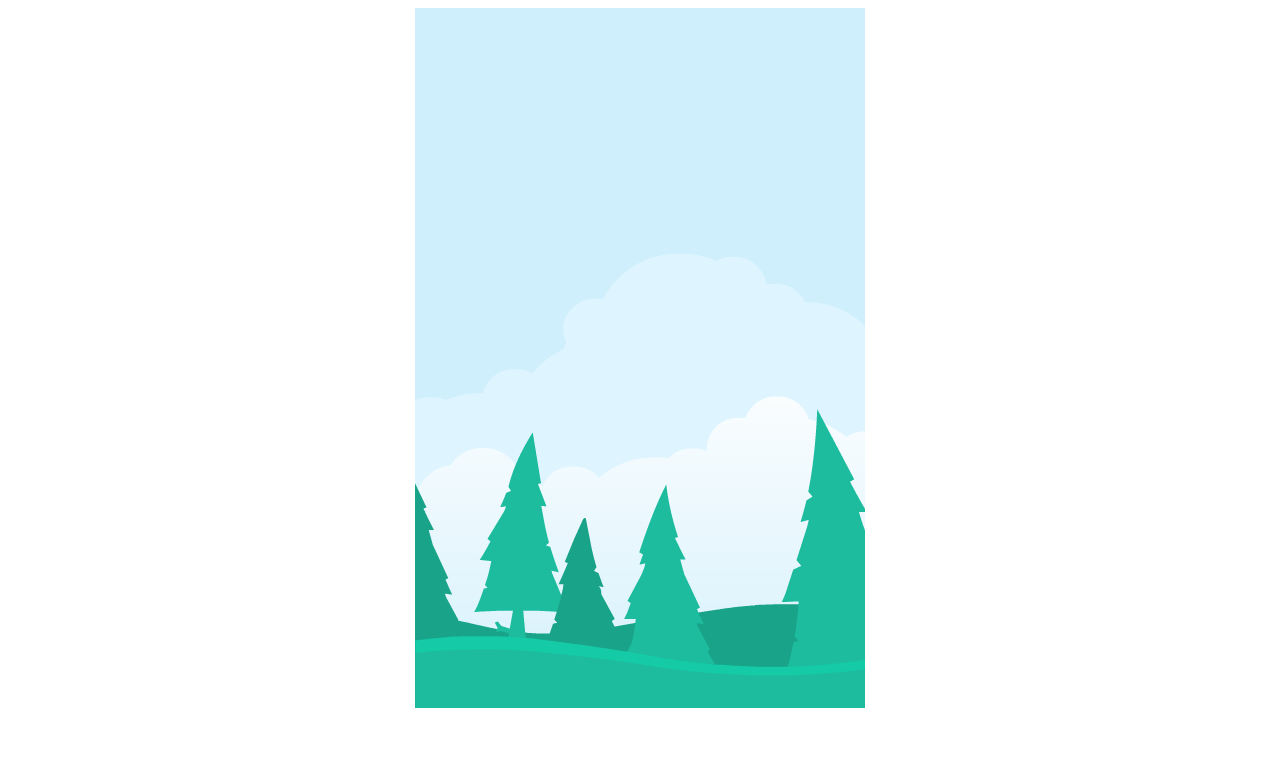
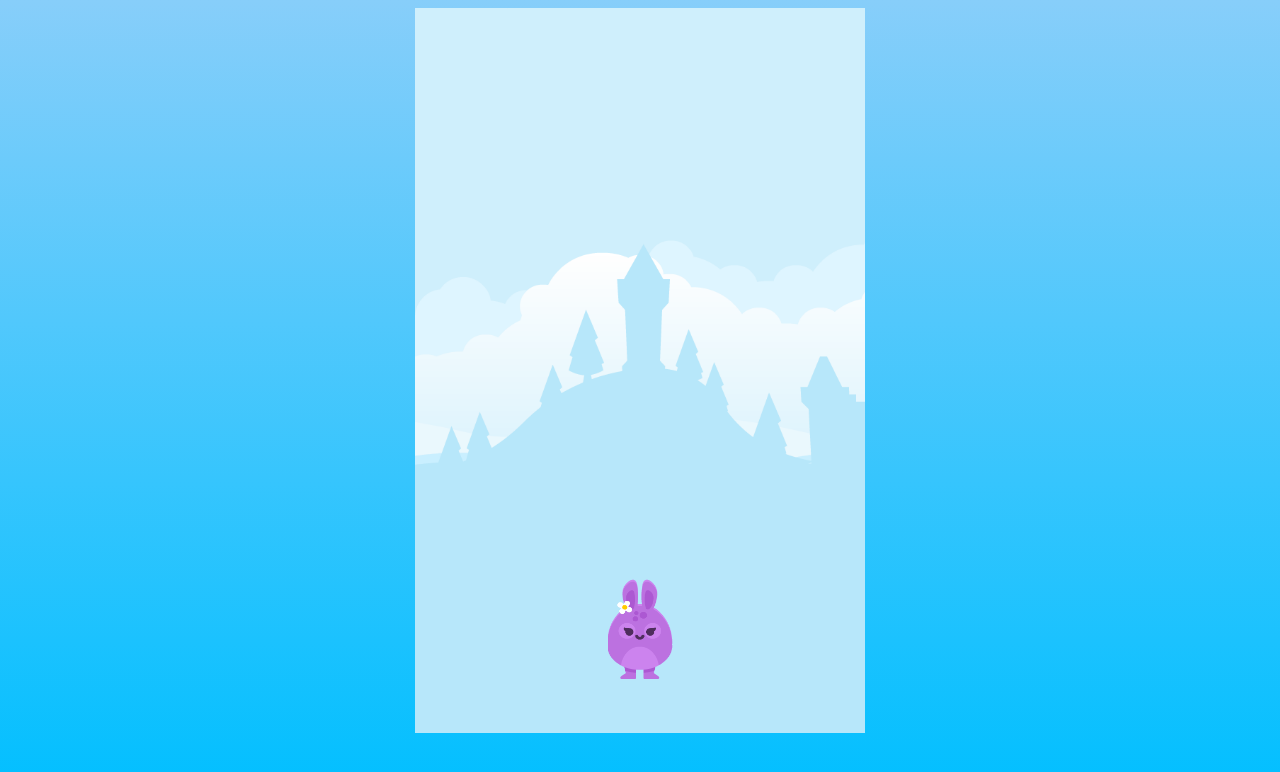
Before and after one commit to vvkapi/platform-jump, a plain HTML site: page index.html in a window 1280 px wide. Drawn offline with Linux system fonts and the light colour scheme.

Commit message:
add character & small fixes

```diff
--- a/platform-jump.css
+++ b/platform-jump.css
@@ -1,7 +1,9 @@
 body {
     text-align: center;
+    background: linear-gradient(to top, deepskyblue, lightskyblue) fixed;
 }
 
 #board {
-    background-image: url("backgroundColorForest.png");
+    background-image: url("backgroundCastles.png");
+    background-size: cover;
 }
--- a/platform-jump.js
+++ b/platform-jump.js
@@ -1,11 +1,36 @@
+//board
 let board;
 let boardWidth = 450;
-let boardHeight = 700;
+let boardHeight = 725;
 let context;
 
-window.onload = function() {
+//bunny
+let bunnyWidth = 65;
+let bunnyHeight = 100;
+let bunnyX =  boardWidth/2 - bunnyWidth/2;
+let bunnyY = boardHeight*6/7 - bunnyHeight/2;
+let bunnyImg;
+let bunnyImgJump;
+
+let bunny = {
+    img : null,
+    x : bunnyX,
+    y : bunnyY,
+    width : bunnyWidth,
+    height : bunnyHeight
+}
+
+window.onload = function () {
     board = document.getElementById("board");
     board.width = boardWidth;
     board.height = boardHeight;
     context = board.getContext("2d");
+
+    //load bunny
+    bunnyImg = new Image();
+    bunnyImg.src = "./bunny2_stand.png";
+    bunny.img = bunnyImg;
+    bunnyImg.onload = function () {
+        context.drawImage(bunny.img, bunny.x, bunny.y, bunny.width, bunny.height);
+    }
 }
```
Also changed, not shown: backgroundCastles.png (added), backgroundColorForest.png (deleted).
